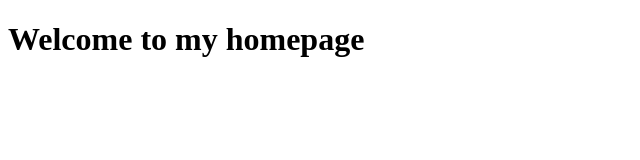
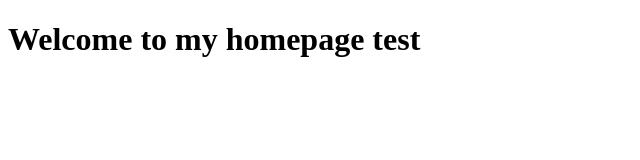
Before and after one commit to Jamie-Poeffel/homepage, a Vue app: page / in a window 1280 px wide. Shown: the top 160 px of the page, without its empty margins (0-640 px from the left). Built offline with nearby package versions, Linux system fonts and the light colour scheme.

Commit message:
Change homepage title to 'Welcome to my homepage test'

```diff
--- a/src/App.vue
+++ b/src/App.vue
@@ -1,7 +1,7 @@
 <script setup></script>
 
 <template>
-  <h1>Welcome to my homepage</h1>
+  <h1>Welcome to my homepage test</h1>
 </template>
 
 <style scoped></style>
```
